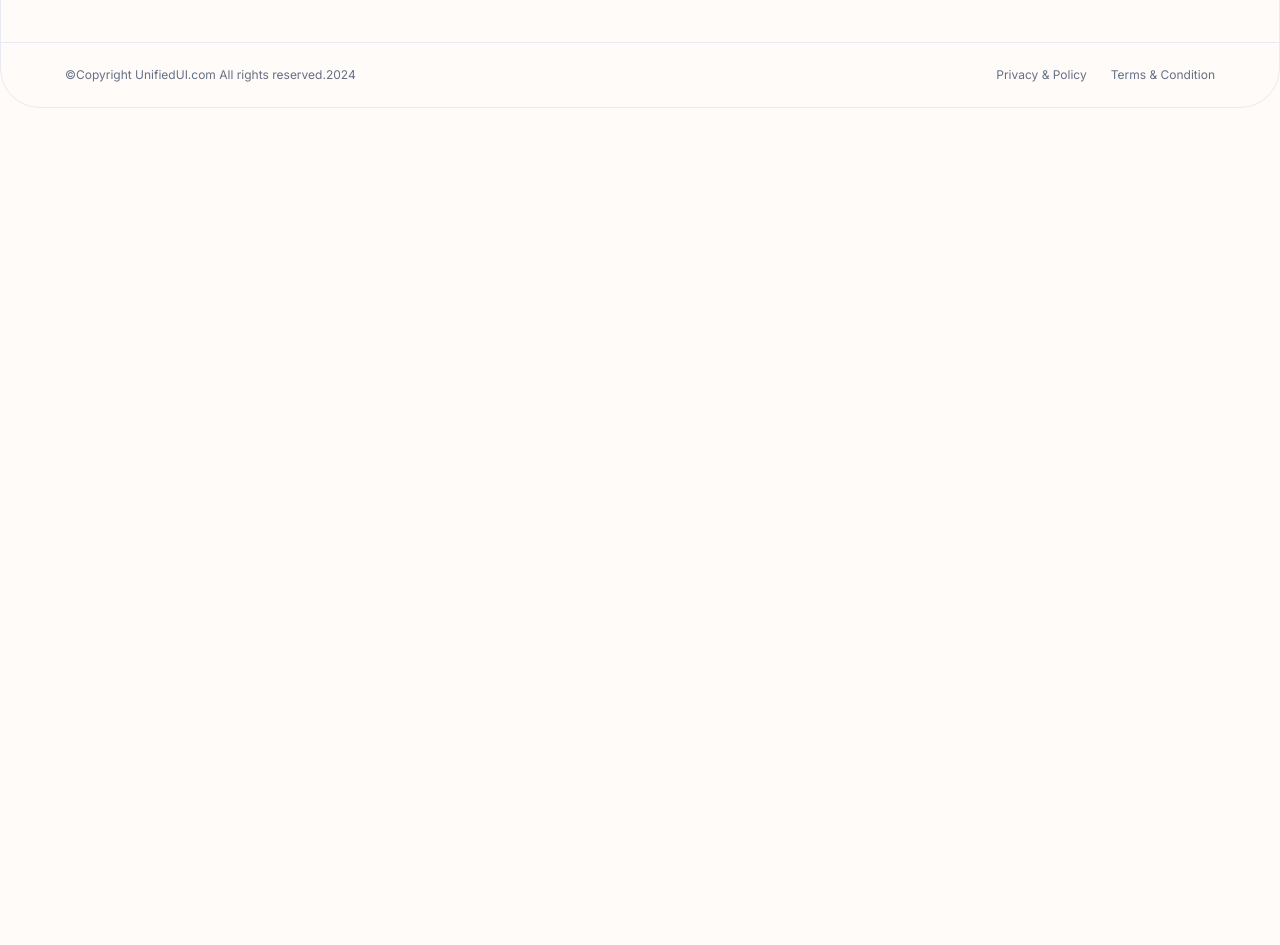
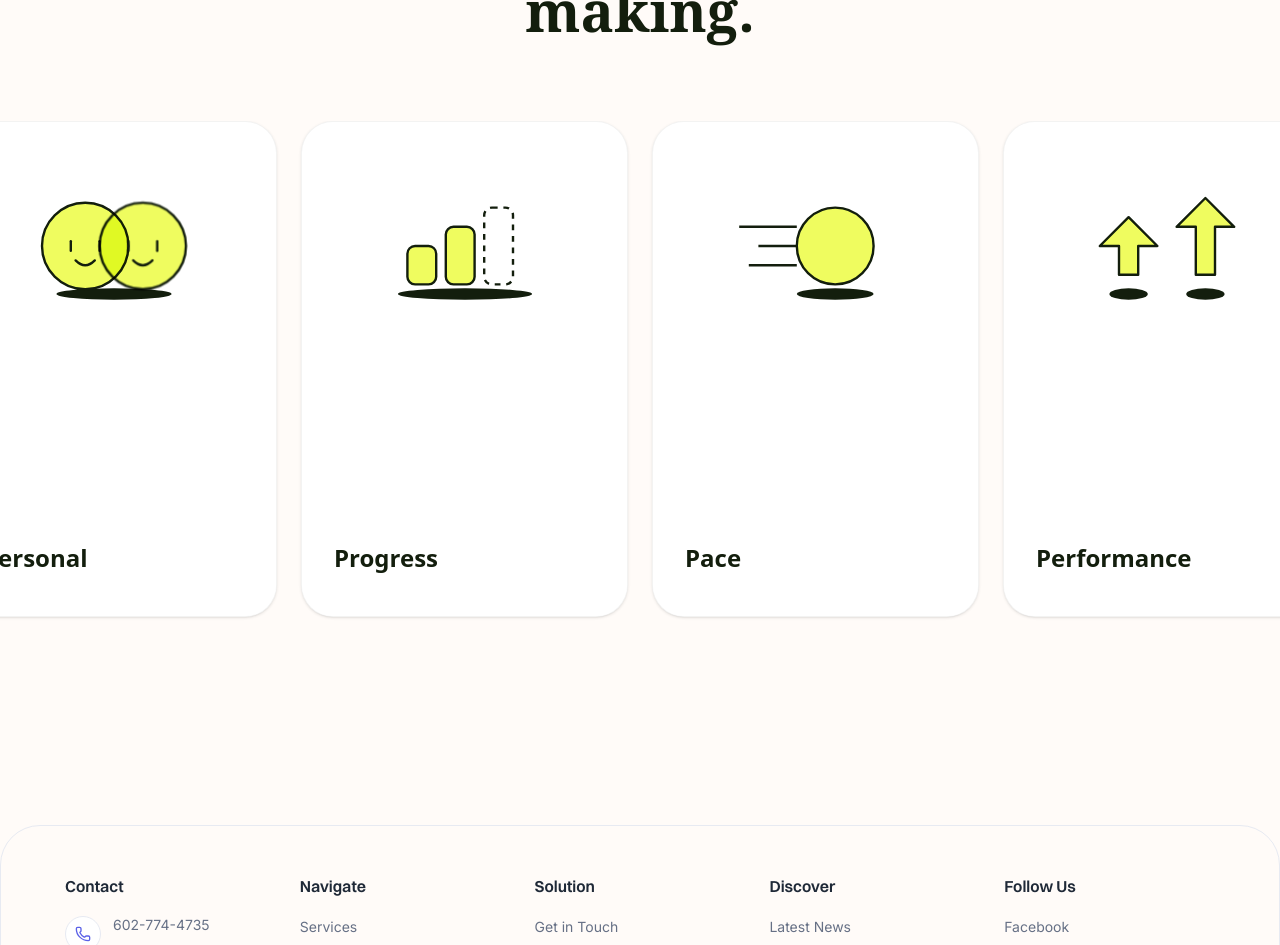
Before and after one commit to thecodermusab/HealTalk, a Next.js app: page /about in a window 1280 px wide. Shown: the part 6880-7825 px from the top of the page. Before the commit the page ends 6988 px from the top, so only its background shows below. Built offline with nearby package versions, Linux system fonts and the light colour scheme; no server answers.

Commit message:
feat: add CoreValuesSection component to the about page, displaying company values with custom SVG illustrations.

```diff
--- a/src/app/(public)/about/page.tsx
+++ b/src/app/(public)/about/page.tsx
@@ -5,6 +5,7 @@ import { useState } from "react";
 import { cn } from "@/lib/utils";
 import TrustedLogosCarousel from "@/components/about/TrustedLogosCarousel";
 import WhoAreWeSection from "@/components/about/WhoAreWeSection";
+import CoreValuesSection from "@/components/about/CoreValuesSection";
 
 const leaders = [
   {
@@ -238,6 +239,9 @@ export default function AboutPage() {
 
       {/* SECTION 4: WHO ARE WE? */}
       <WhoAreWeSection />
+
+      {/* SECTION 5: CORE VALUES */}
+      <CoreValuesSection />
     </div>
   );
 }
--- /dev/null
+++ b/src/components/about/CoreValuesSection.tsx
@@ -0,0 +1,134 @@
+"use client";
+
+import React from "react";
+import { cn } from "@/lib/utils";
+
+const cards = [
+  {
+    title: "Personal",
+    description:
+      "People are at the core of what we do, and none of it’s possible without authentic and genuine interactions.",
+    illustration: (
+      <svg viewBox="0 0 200 120" className="w-48 h-32">
+        {/* Shadow */}
+        <ellipse cx="100" cy="110" rx="60" ry="6" fill="#131E0D" />
+        {/* Circle 1 */}
+        <circle cx="70" cy="60" r="45" fill="#effc5f" stroke="#131E0D" strokeWidth="2.5" />
+        {/* Face 1 */}
+        <path d="M55 55 L55 65" stroke="#131E0D" strokeWidth="2.5" strokeLinecap="round" />
+        <path d="M85 55 L85 65" stroke="#131E0D" strokeWidth="2.5" strokeLinecap="round" />
+        <path d="M60 75 Q70 85 80 75" fill="none" stroke="#131E0D" strokeWidth="2.5" strokeLinecap="round" />
+
+        {/* Circle 2 (Overlapping) */}
+        <circle cx="130" cy="60" r="45" fill="#effc5f" stroke="#131E0D" strokeWidth="2.5" className="mix-blend-multiply" />
+        {/* Face 2 */}
+        <path d="M115 55 L115 65" stroke="#131E0D" strokeWidth="2.5" strokeLinecap="round" />
+        <path d="M145 55 L145 65" stroke="#131E0D" strokeWidth="2.5" strokeLinecap="round" />
+        <path d="M120 75 Q130 85 140 75" fill="none" stroke="#131E0D" strokeWidth="2.5" strokeLinecap="round" />
+      </svg>
+    ),
+  },
+  {
+    title: "Progress",
+    description:
+      "We iterate, learn, and improve continuously—measuring outcomes and raising the bar.",
+    illustration: (
+      <svg viewBox="0 0 200 120" className="w-48 h-32">
+        {/* Shadow */}
+        <ellipse cx="100" cy="110" rx="70" ry="6" fill="#131E0D" />
+        {/* Bar 1 */}
+        <rect x="40" y="60" width="30" height="40" rx="8" fill="#effc5f" stroke="#131E0D" strokeWidth="2.5" />
+        {/* Bar 2 */}
+        <rect x="80" y="40" width="30" height="60" rx="8" fill="#effc5f" stroke="#131E0D" strokeWidth="2.5" />
+        {/* Dashed Bar 3 */}
+        <rect x="120" y="20" width="30" height="80" rx="8" fill="none" stroke="#131E0D" strokeWidth="2.5" strokeDasharray="6 6" />
+      </svg>
+    ),
+  },
+  {
+    title: "Pace",
+    description:
+      "We move with urgency and focus, keeping momentum without sacrificing quality.",
+    illustration: (
+      <svg viewBox="0 0 200 120" className="w-48 h-32">
+        {/* Shadow */}
+        <ellipse cx="120" cy="110" rx="40" ry="6" fill="#131E0D" />
+        {/* Speed Lines */}
+        <line x1="20" y1="40" x2="80" y2="40" stroke="#131E0D" strokeWidth="2.5" />
+        <line x1="40" y1="60" x2="90" y2="60" stroke="#131E0D" strokeWidth="2.5" />
+        <line x1="30" y1="80" x2="80" y2="80" stroke="#131E0D" strokeWidth="2.5" />
+        {/* Ball */}
+        <circle cx="120" cy="60" r="40" fill="#effc5f" stroke="#131E0D" strokeWidth="2.5" />
+      </svg>
+    ),
+  },
+  {
+    title: "Performance",
+    description:
+      "We deliver measurable results and take ownership of outcomes end-to-end.",
+    illustration: (
+      <svg viewBox="0 0 200 120" className="w-48 h-32">
+        {/* Shadows */}
+        <ellipse cx="60" cy="110" rx="20" ry="6" fill="#131E0D" />
+        <ellipse cx="140" cy="110" rx="20" ry="6" fill="#131E0D" />
+        {/* Arrow 1 */}
+        <path d="M60 30 L90 60 L70 60 L70 90 L50 90 L50 60 L30 60 Z" fill="#effc5f" stroke="#131E0D" strokeWidth="2.5" strokeLinejoin="round" />
+        {/* Arrow 2 (Taller) */}
+        <path d="M140 10 L170 40 L150 40 L150 90 L130 90 L130 40 L110 40 Z" fill="#effc5f" stroke="#131E0D" strokeWidth="2.5" strokeLinejoin="round" />
+      </svg>
+    ),
+  },
+];
+
+export default function CoreValuesSection() {
+  return (
+    <section className="py-[96px] px-10 bg-[#FFFBF8]">
+      <div className="max-w-[1470px] mx-auto">
+        {/* Header */}
+        <div className="text-center mb-[80px]">
+          <div className="inline-block px-4 py-1 mb-6 border border-[#131E0D]/10 rounded-full bg-[#fdfbf7]">
+             <span className="font-heading text-xs font-bold tracking-widest uppercase text-[#131E0D]/70">
+               Driven by Principle
+             </span>
+          </div>
+          <h2 className="font-logo text-[48px] md:text-[56px] leading-[1.1] text-[#131E0D] max-w-[900px] mx-auto">
+            We have four core values that work together to steer our actions and guide our decision-making.
+          </h2>
+        </div>
+
+        {/* Flex Layout for Fixed Cards - Always in a row */}
+        <div className="flex flex-nowrap overflow-x-auto pb-8 -mx-10 px-10 md:justify-center gap-6 scrollbar-hide snap-x">
+          {cards.map((card, index) => (
+            <div
+              key={index}
+              className="group relative w-[327px] h-[496px] shrink-0 bg-white rounded-[32px] overflow-hidden transition-all duration-300 shadow-sm hover:shadow-md hover:-translate-y-1 focus-within:shadow-md focus-within:-translate-y-1 outline-none border border-[#131E0D]/5 snap-center"
+              tabIndex={0}
+            >
+              {/* Illustration Area (Top) */}
+              <div className="absolute top-[60px] left-0 right-0 flex justify-center transition-transform duration-500 group-hover:scale-105 group-focus-visible:scale-105">
+                {card.illustration}
+              </div>
+
+              {/* Bottom Content Area */}
+              <div className="absolute bottom-0 left-0 right-0 p-8 bg-white">
+                 <div className="transform transition-transform duration-300 ease-out group-hover:-translate-y-2 group-focus-visible:-translate-y-2">
+                    <h3 className="font-heading font-bold text-[24px] text-[#131E0D] mb-2">
+                        {card.title}
+                    </h3>
+                    {/* Fixed height container for description to prevent layout shift */}
+                    <div className="grid grid-rows-[0fr] group-hover:grid-rows-[1fr] group-focus-visible:grid-rows-[1fr] transition-all duration-300 ease-out">
+                        <div className="overflow-hidden">
+                            <p className="text-[#131E0D]/80 leading-relaxed text-[16px] pt-2 opacity-0 group-hover:opacity-100 group-focus-visible:opacity-100 transition-opacity duration-300 delay-[50ms]">
+                                {card.description}
+                            </p>
+                        </div>
+                    </div>
+                 </div>
+              </div>
+            </div>
+          ))}
+        </div>
+      </div>
+    </section>
+  );
+}
```
